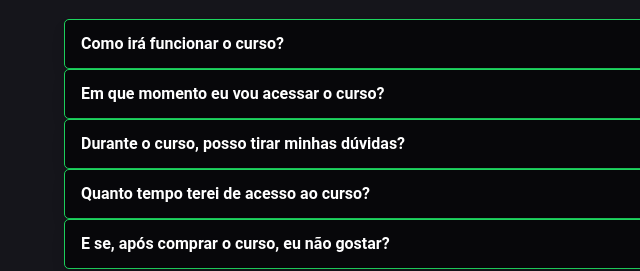
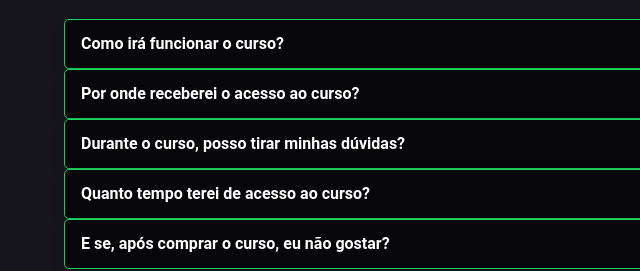
Before and after one commit to diasmaisricos/acionistanabolsa-site, a plain HTML site: page index.html in a window 1280 px wide. Shown: the part 2957-3228 px from the top of the page, 0-640 px from the left. Drawn offline with Linux system fonts and the light colour scheme.

Commit message:
Alterando pergunta do FAQ

```diff
--- a/index.html
+++ b/index.html
@@ -266,7 +266,7 @@
                 </div>
                 <div class="card">
                     <header class="card-header question">
-                        <p class="card-header-title">Em que momento eu vou acessar o curso?</p>
+                        <p class="card-header-title">Por onde receberei o acesso ao curso?</p>
                         <span class="card-header-icon" aria-label="Ver">
                             <span class="icon">
                                 <i class="icofont-plus" aria-hidden="true"></i>
```
